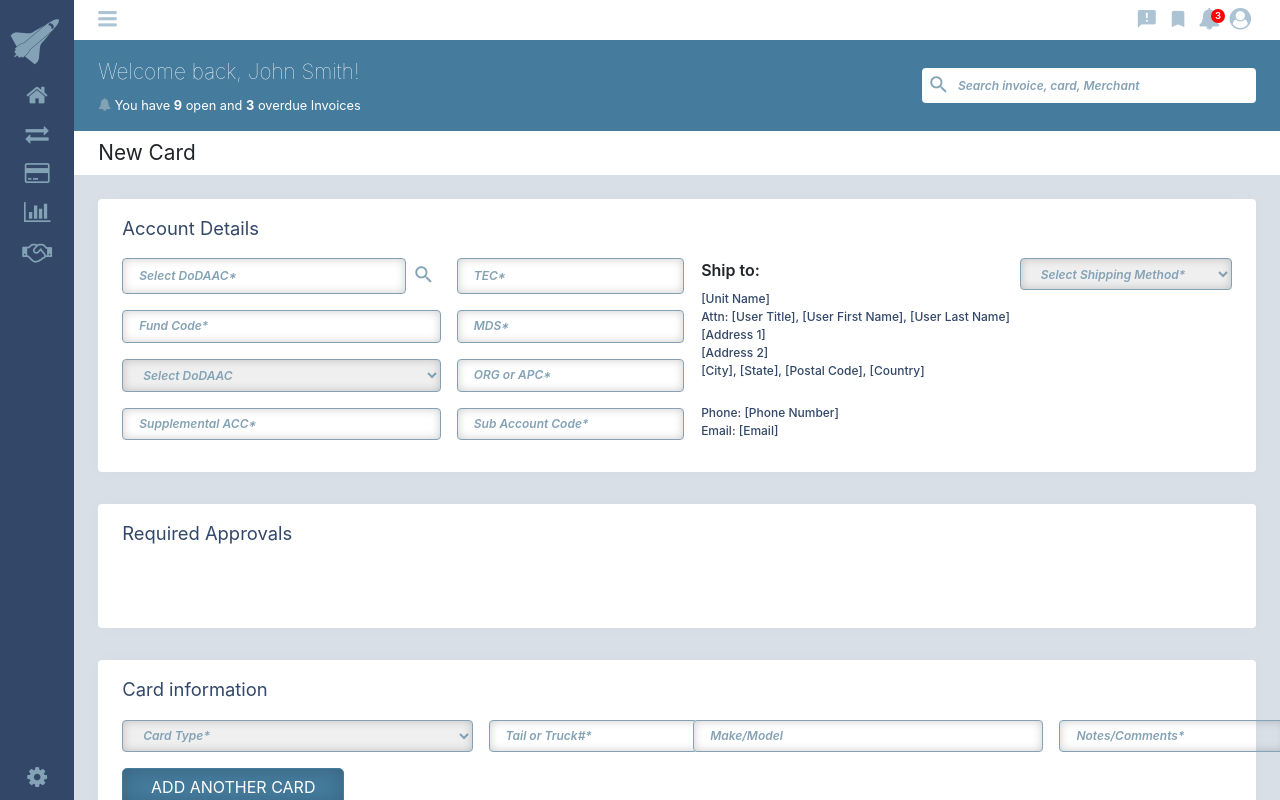
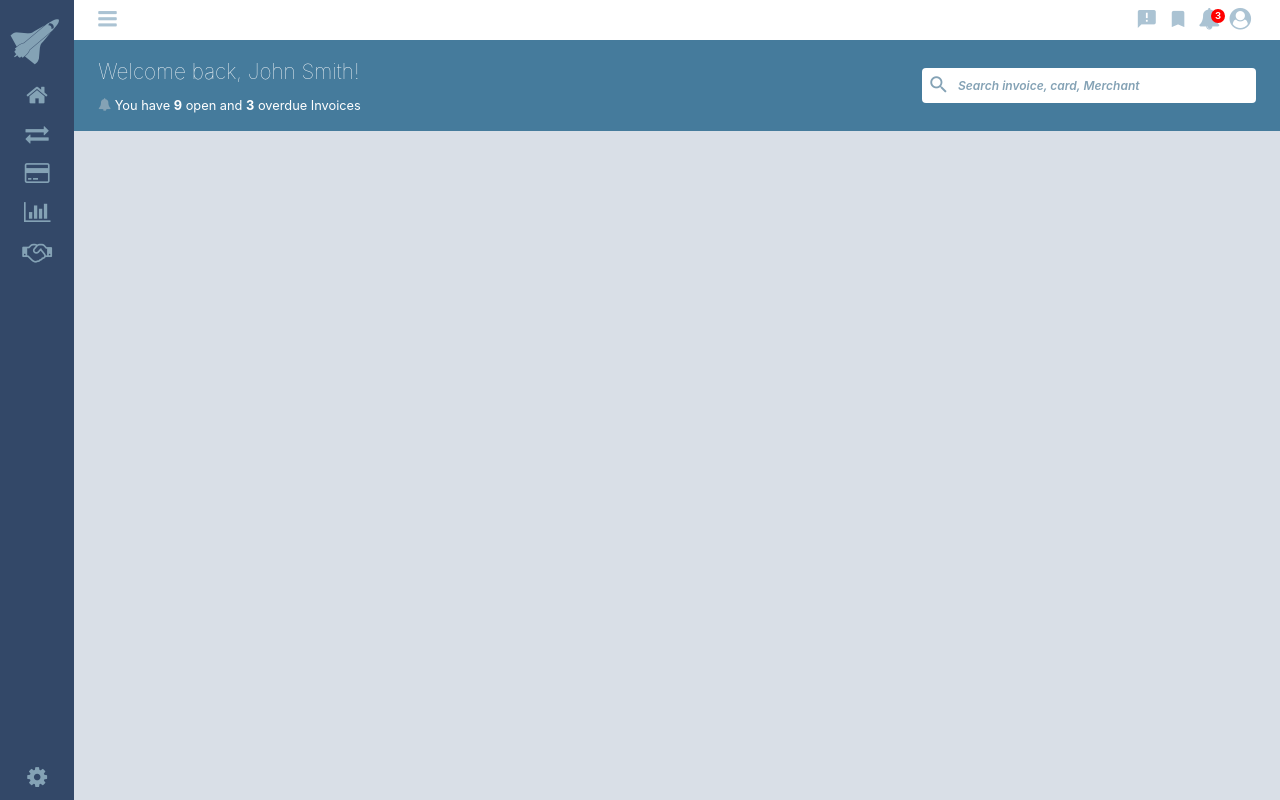
Before and after one commit to dmsanchez86/testGmStek, an Angular app: page / in a window 1280 px wide. Built offline with nearby package versions, Linux system fonts and the light colour scheme.

Commit message:
router outlet

```diff
--- a/src/app/app.component.html
+++ b/src/app/app.component.html
@@ -91,158 +91,7 @@
 
   <section class="content">
 
-    <div class="content-title">
-      <h1>New Card</h1>
-    </div>
-
-    <div class="content-body">
-
-      <div class="panel">
-
-        <h3 class="panel-title">Account Details</h3>
-
-        <div class="grid grid-2">
-
-          <div>
-            <div class="panel-inputs grid grid-panel-inputs">
-
-              <form action="#" class="form-group">
-                <input type="search" name="s" placeholder="Select DoDAAC*" id="" required>
-                <button type="submit"><span class="icon-search"></span></button>
-              </form>
-
-              <input type="text" name="" placeholder="TEC*" id="">
-
-            </div>
-
-            <div class="panel-inputs grid grid-panel-inputs">
-
-              <form action="#" class="form-group">
-                <input type="text" name="fund_code" placeholder="Fund Code*" id="" required>
-              </form>
-
-              <input type="text" name="" placeholder="MDS*" id="">
-
-            </div>
-
-            <div class="panel-inputs grid grid-panel-inputs">
-
-              <form action="#" class="form-group">
-                <select name="dodaac" id="" required>
-                  <option value="">Select DoDAAC</option>
-                  <option value="option1">option1</option>
-                  <option value="option2">option2</option>
-                  <option value="option3">option3</option>
-                </select>
-              </form>
-
-              <input type="text" name="" placeholder="ORG or APC*" id="">
-
-            </div>
-
-            <div class="panel-inputs grid grid-panel-inputs">
-
-              <form action="#" class="form-group">
-                <input type="text" name="fund_code" placeholder="Supplemental ACC*" id="" required>
-              </form>
-
-              <input type="text" name="" placeholder="Sub Account Code*" id="">
-
-            </div>
-
-          </div>
-
-
-          <div class="grid">
-
-            <div class="panel-text">
-              <h3><label for="ship">Ship to: </label></h3>
-
-              <p>[Unit Name]</p>
-              <p>Attn: [User Title], [User First Name], [User Last Name]</p>
-              <p>[Address 1]</p>
-              <p>[Address 2]</p>
-              <p>[City], [State], [Postal Code], [Country]</p>
-              <br>
-              <p>Phone: [Phone Number]</p>
-              <p>Email: [Email]</p>
-            </div>
-
-            <form action="#" class="form-group form-group-block">
-              <select name="dodaac" id="" required>
-                <option value="">Select Shipping Method*</option>
-                <option value="option1">option1</option>
-                <option value="option2">option2</option>
-                <option value="option3">option3</option>
-              </select>
-            </form>
-          </div>
-
-
-        </div>
-
-      </div>
-
-      <div class="panel">
-
-        <h3 class="panel-title">Required Approvals</h3>
-
-        <div class="grid grid-2">
-          <br><br>
-        </div>
-
-      </div>
-
-      <div class="panel">
-
-        <h3 class="panel-title">Card information</h3>
-
-        <form action="#">
-          <div class="grid grid-2 cg-2">
-
-            <div>
-              <div class="panel-inputs grid grid-panel-inputs">
-
-                <div action="#" class="form-group">
-                  <select name="dodaac" id="" required>
-                    <option value="">Card Type*</option>
-                    <option value="option1">option1</option>
-                    <option value="option2">option2</option>
-                    <option value="option3">option3</option>
-                  </select>
-                </div>
-
-                <input type="text" name="" placeholder="Tail or Truck#*" id="" required>
-
-              </div>
-
-            </div>
-
-
-            <div>
-              <div class="panel-inputs grid grid-panel-inputs">
-
-                <div action="#" class="form-group">
-                  <input type="text" name="fund_code" placeholder="Make/Model" id="" required>
-                </div>
-
-                <input type="text" name="" placeholder="Notes/Comments*" id="" required>
-
-              </div>
-
-            </div>
-
-
-          </div>
-
-          <div class="grid grid-5">
-            <button type="submit" class="panel-btn">ADD ANOTHER CARD</button>
-          </div>
-        </form>
-
-      </div>
-
-    </div>
+    <router-outlet></router-outlet>
 
   </section>
 </main>
```
